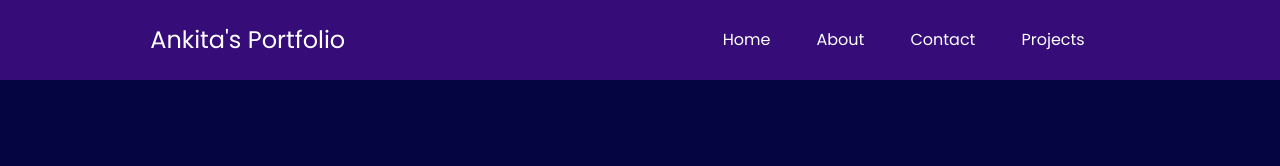
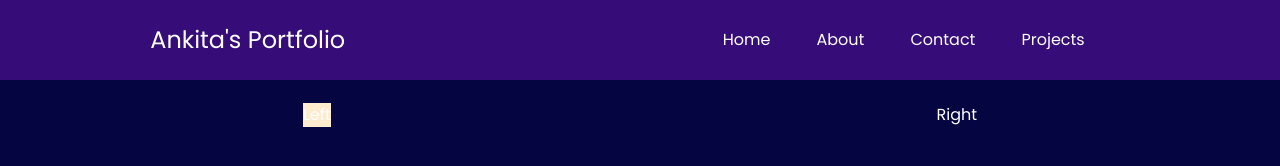
Before and after one commit to ankitapawar0608/My_Portfolio, a plain HTML site: page index.html in a window 1280 px wide. Drawn offline with nearby package versions, Linux system fonts and the light colour scheme.

Commit message:
section added

```diff
--- a/index.html
+++ b/index.html
@@ -27,5 +27,15 @@
       </nav>
     </header>
 
+    <section class="firstSection">
+      <div class="leftSection">
+        Left
+      </div>
+      <div class="rightSection">
+Right
+      </div>
+
+    </section>
+
 </body>
 </html>
--- a/style.css
+++ b/style.css
@@ -6,7 +6,6 @@ body{
     background-color: rgb(5, 5, 65);
     color: white;
     font-family: 'Poppins', sans-serif;
-
 }
 nav{
     display: flex;
@@ -19,8 +18,6 @@ nav ul{
     display: flex ;
     justify-content:center;
     margin: 22px;
-
-
 }
 nav ul li{
 
@@ -30,3 +27,11 @@ nav ul li{
 .left{
     font-size: 1.5rem;
 }
+.firstSection{
+    display: flex;
+    justify-content: space-around;
+    margin: 23px 0;
+}
+.leftSection{
+    background-color: blanchedalmond;
+}
```
